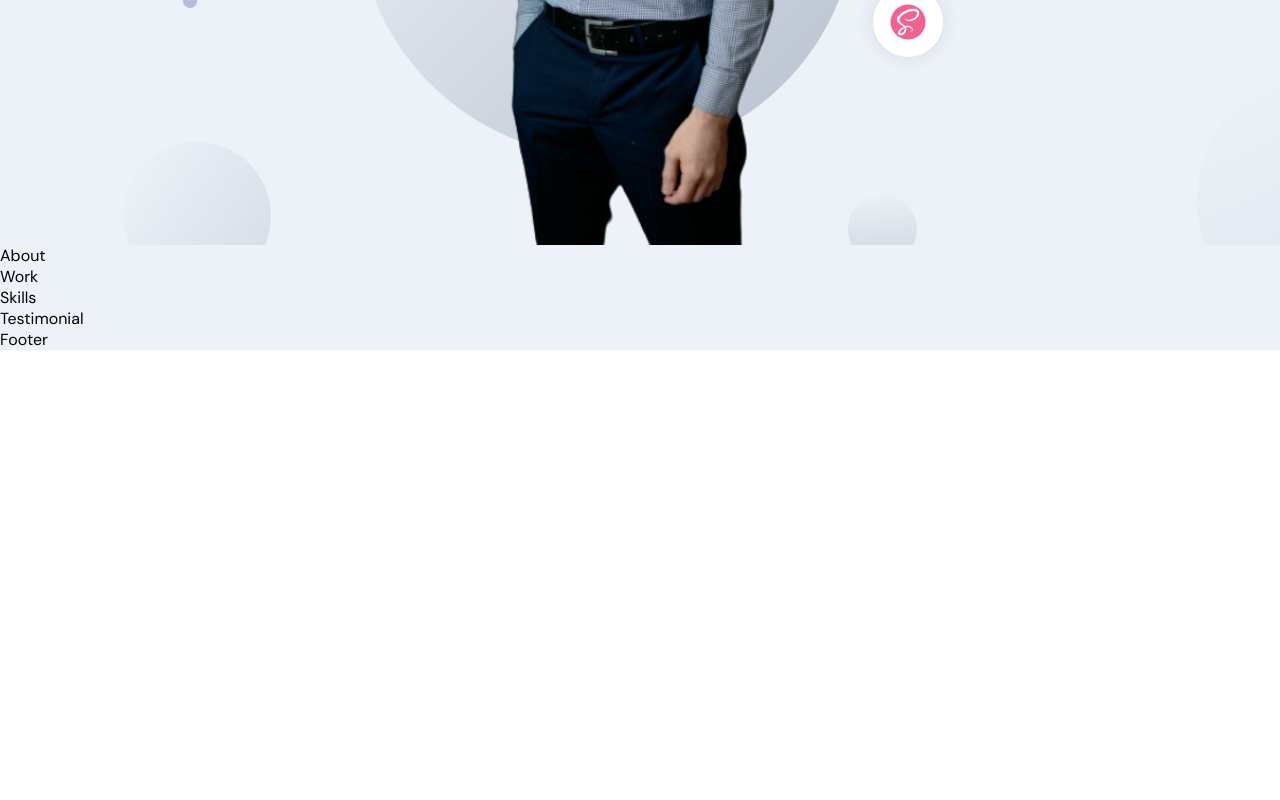
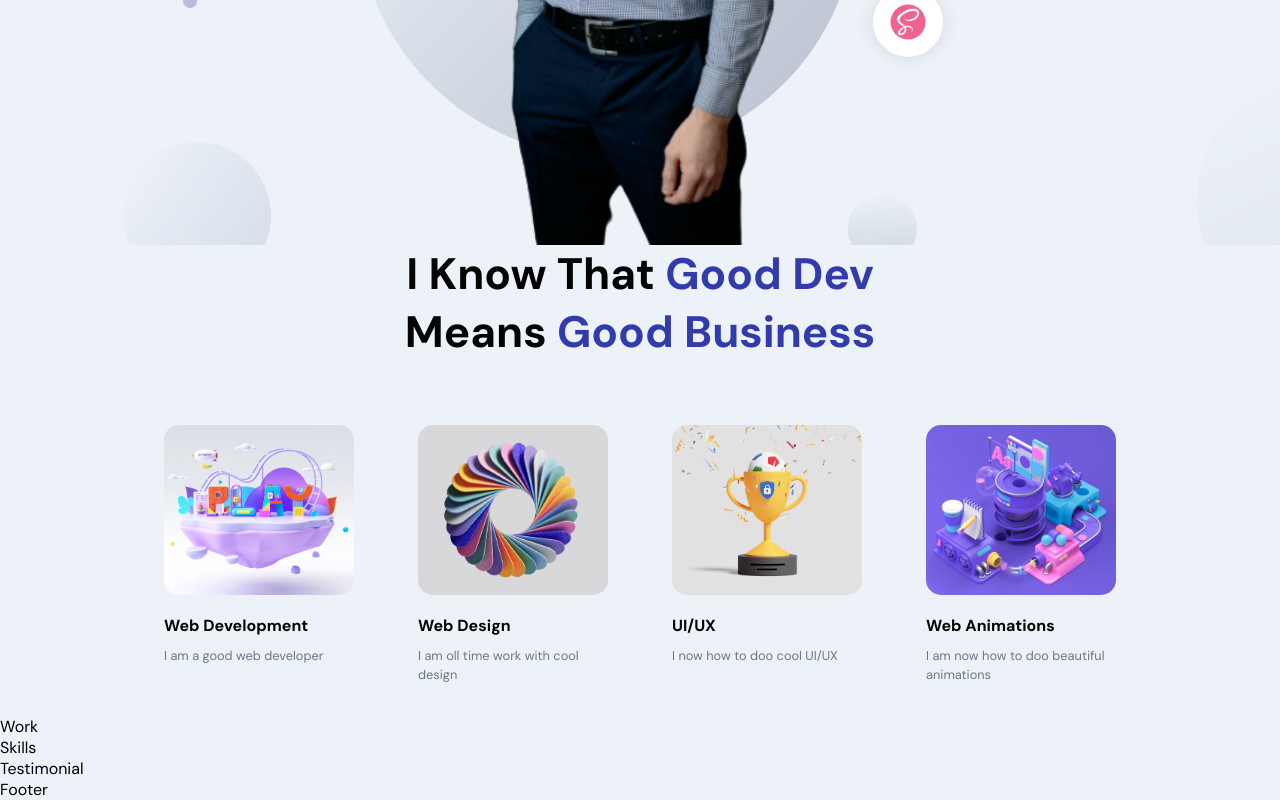
Before and after one commit to romanjob08/personalPortfolio, a React (Create React App) app: page / in a window 1280 px wide. Shown: the part 603-1403 px from the top of the page. Before the commit the page ends 953 px from the top, so only its background shows below. Built offline with nearby package versions, Linux system fonts and the light colour scheme.

Commit message:
feature: added About component for web app with styles

```diff
--- a/src/container/About/About.scss
+++ b/src/container/About/About.scss
@@ -0,0 +1,38 @@
+.app__about {
+  flex: 1;
+  width: 100%;
+  flex-direction: column;
+}
+
+.app__profiles {
+  display: flex;
+  justify-content: center;
+  align-items: flex-start;
+  flex-wrap: wrap;
+  margin-top: 2rem;
+}
+
+.app__profile-item {
+  width: 190px;
+  display: flex;
+  justify-content: flex-start;
+  align-items: flex-start;
+  flex-direction: column;
+  margin: 2rem;
+
+  img{
+    width: 100%;
+    height: 170px;
+    border-radius: 15px;
+    object-fit: cover;
+  }
+
+  @media screen and (min-width: 2000px){
+    width: 370px;
+    margin: 2rem 4rem;
+
+    img{
+      height: 3200px;
+    }
+  }
+}
--- a/src/container/About/About.tsx
+++ b/src/container/About/About.tsx
@@ -1,9 +1,37 @@
-import React from 'react';
+import React, {useState, useEffect} from 'react';
+import {motion} from 'framer-motion';
+
+import { images } from '../../constants';
 import './About.scss'
+
+const abouts = [
+    {title: 'Web Development', description: 'I am a good web developer', imgUrl: images.about01},
+    {title: 'Web Design', description: 'I am oll time work with cool design', imgUrl: images.about02},
+    {title: 'UI/UX', description: 'I now how to doo cool UI/UX', imgUrl: images.about03},
+    {title: 'Web Animations', description: 'I am now how to doo beautiful animations', imgUrl: images.about04}
+]
 
 const About = () => {
     return (
-        <div>About</div>
+        <>
+            <h2 className="head-text">I know that <span>Good Dev</span> <br/> means <span>Good Business</span></h2>
+
+            <div className="app__profiles">
+                {abouts.map((about, index) => (
+                    <motion.div
+                        whileInView={{ opacity: 1 }}
+                        whileHover={{ scale: 1.1 }}
+                        transition={{ duration: 0.5, type: 'tween' }}
+                        className="app__profile-item"
+                        key={about.title + index}
+                    >
+                        <img src={about.imgUrl} alt={about.title} />
+                        <h2 className="bold-text" style={{ marginTop: 20 }}>{ about.title }</h2>
+                        <p className="p-text" style={{ marginTop: 10 }}>{ about.description }</p>
+                    </motion.div>
+                ))}
+            </div>
+        </>
     );
 }
 
```
